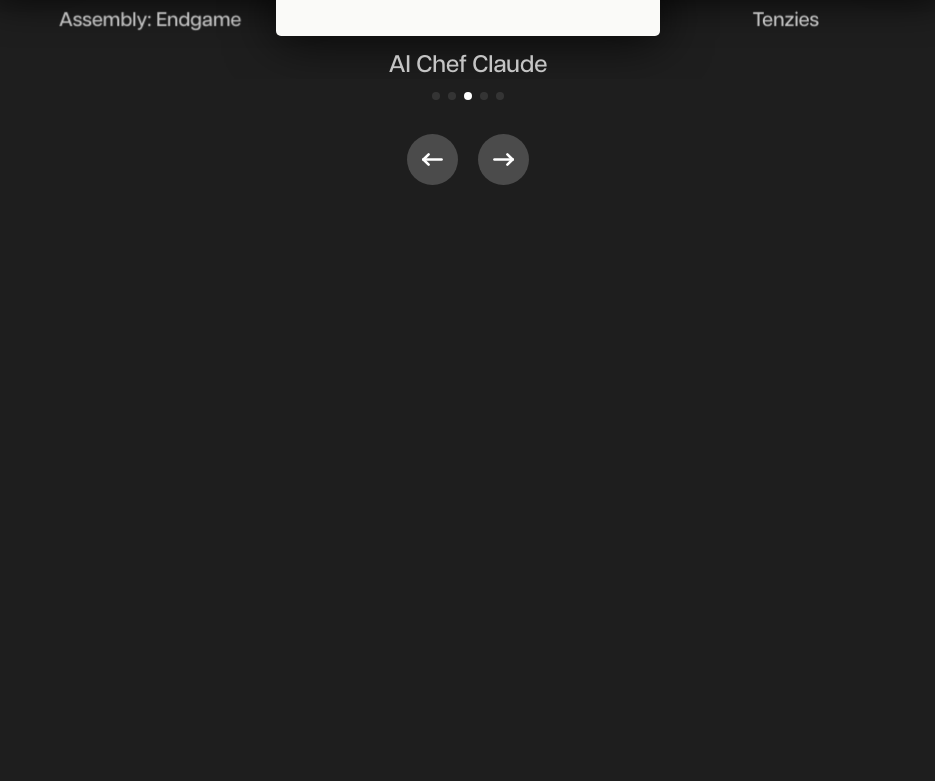
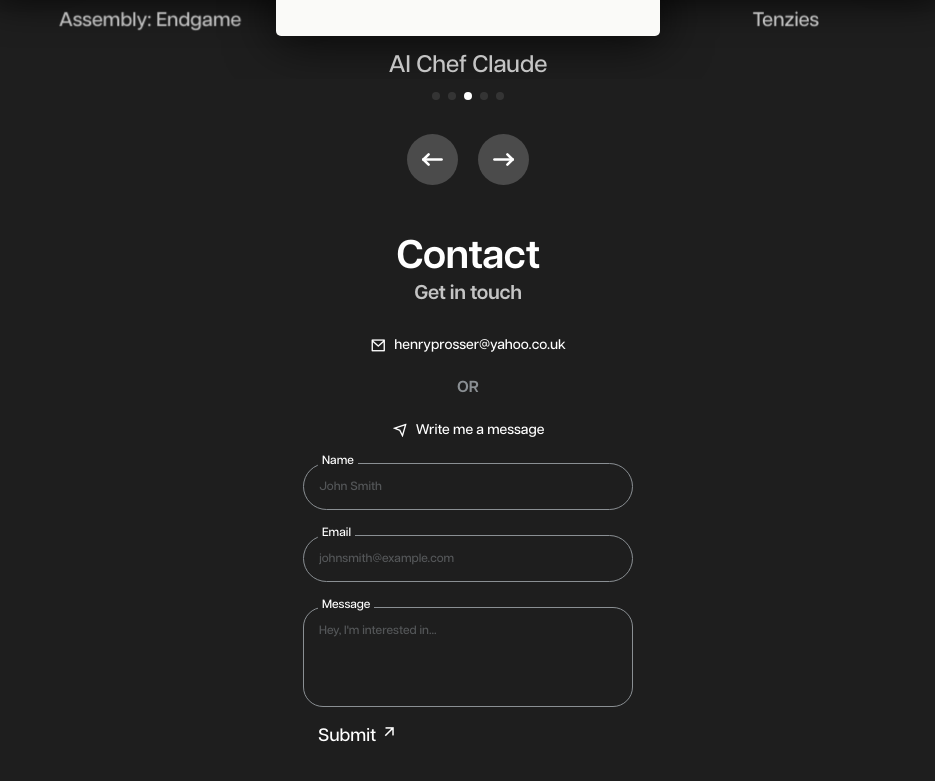
Before and after one commit to henryprosser/henryprosser-old-portfolio, a React (Vite) app: page / in a window 1280 px wide. Shown: the part 3449-4230 px from the top of the page, without its empty margins (172-1107 px from the left). Before the commit the page ends 3650 px from the top, so only its background shows below. Built offline with nearby package versions, Linux system fonts and the light colour scheme.

Commit message:
Integrate contact section and styles

```diff
--- a/src/App.jsx
+++ b/src/App.jsx
@@ -4,6 +4,7 @@
 import Qualifications from "./components/Qualifications";
 import Skills from "./components/Skills";
 import Portfolio from "./components/Portfolio";
+import Contact from "./components/Contact";
 
 export default function App() {
   return (
@@ -15,6 +16,7 @@
         <Qualifications />
         <Skills />
         <Portfolio />
+        <Contact />
       </main>
     </>
   );
--- /dev/null
+++ b/src/components/Contact.jsx
@@ -0,0 +1,87 @@
+import { useState } from "react";
+
+export default function Contact() {
+  const [formData, setFormData] = useState({
+    name: "",
+    email: "",
+    message: "",
+  });
+
+  const handleChange = (e) => {
+    setFormData({ ...formData, [e.target.name]: e.target.value });
+  };
+
+  const handleSubmit = (e) => {
+    e.preventDefault();
+    console.log("Form submitted:", formData);
+  };
+
+  return (
+    <section className="contact section">
+      <h2 className="section__title" id="contact__title">
+        Contact
+      </h2>
+      <h3 className="section__subtitle">Get in touch</h3>
+      <div className="contact__container container grid">
+        <div className="contact__method-group">
+          <i className="ri-mail-line"></i>
+          <h4 className="contact__method-data">
+            <a href="mailto:henryprosser@yahoo.co.uk">
+              henryprosser@yahoo.co.uk
+            </a>
+          </h4>
+        </div>
+        <p className="contact__or">OR</p>
+        <div className="contact__method-group">
+          <i className="ri-send-plane-line"></i>
+          <h4 className="contact__method-data">Write me a message</h4>
+        </div>
+
+        <form className="contact__form" onSubmit={handleSubmit}>
+          <div className="input__group">
+            <label htmlFor="name">Name</label>
+            <input
+              type="text"
+              id="name"
+              name="name"
+              value={formData.name}
+              onChange={handleChange}
+              placeholder="John Smith"
+              required
+            />
+          </div>
+
+          <div className="input__group">
+            <label htmlFor="email">Email</label>
+            <input
+              type="email"
+              id="email"
+              name="email"
+              value={formData.email}
+              onChange={handleChange}
+              placeholder="johnsmith@example.com"
+              required
+            />
+          </div>
+
+          <div className="input__group">
+            <label htmlFor="message">Message</label>
+            <textarea
+              id="message"
+              name="message"
+              value={formData.message}
+              onChange={handleChange}
+              placeholder="Hey, I'm interested in..."
+              required
+            ></textarea>
+          </div>
+
+          <button type="submit" className="contact__submit">
+            Submit
+            <i className="ri-arrow-right-up-line" id="submit__arrow"></i>
+          </button>
+        </form>
+      </div>
+    </section>
+  );
+}
--- a/src/index.css
+++ b/src/index.css
@@ -28,6 +28,7 @@
 
   /*========== Font and typography ==========*/
   /*.5rem = 8px | 1rem = 16px ...*/
+  /* Desktop */
   --body-font: "Articulat CF", sans-serif;
   --h1-font-size: 6rem;
   --h2-font-size: 5rem;
@@ -103,6 +104,15 @@
   font-weight: var(--font-demi-bold);
   padding-bottom: 1.875rem;
   letter-spacing: -0.4px;
+}
+
+.section__subtitle {
+  text-align: center;
+  font-size: 1.25rem;
+  font-weight: var(--font-demi-bold);
+  letter-spacing: -0.32px;
+  color: var(--secondary-color);
+  padding-bottom: 2rem;
 }
 
 /*=============== HEADER & NAV ===============*/
@@ -564,3 +574,155 @@
 .arrow-circle svg {
   color: white;
 }
+
+/*=============== CONTACT ===============*/
+#contact__title {
+  padding: 0;
+}
+
+.contact__method-group {
+  display: inline-flex;
+  align-items: center;
+  justify-content: center;
+  gap: 0.5rem;
+}
+
+.contact__method-data {
+  font-size: 0.875rem;
+  font-weight: var(--font-medium);
+}
+
+.contact__method-data a {
+  color: inherit;
+  transition: opacity 0.3s ease-in-out;
+}
+
+.contact__method-data a:hover {
+  opacity: 0.6;
+}
+
+.contact__or {
+  text-align: center;
+  font-weight: var(--font-demi-bold);
+  color: var(--tertiary-color);
+  font-size: 1rem;
+}
+
+.contact__title {
+  font-size: 2rem;
+  margin-bottom: 10px;
+}
+
+.contact__subtitle {
+  font-size: 1.2rem;
+  color: var(--secondary-color);
+  margin-bottom: 20px;
+}
+
+.contact__form {
+  width: min(90%, 330px);
+  margin: 0 auto;
+}
+
+.input__group {
+  position: relative;
+  margin-bottom: 25px;
+  display: flex;
+  flex-direction: column;
+  width: 100%;
+}
+
+.input__group label {
+  position: absolute;
+  top: -14.5px;
+  left: 15px;
+  font-size: 0.75rem;
+  font-weight: var(--font-medium);
+  background: var(--body-color);
+  padding: 4px;
+  color: var(--primary-color);
+}
+
+.input__group input,
+.input__group textarea {
+  width: 100%;
+  max-width: 100%; /* Prevents unwanted shrinking */
+  min-width: 200px; /* Ensures minimum width for small screens */
+  padding: 15px;
+  border: 1.5px solid var(--tertiary-color);
+  background: none;
+  border-radius: 32px;
+  outline: none;
+  font-family: var(--body-font);
+  font-size: 0.75rem;
+  color: var(--tertiary-color);
+  opacity: 1;
+}
+
+.input__group input:-webkit-autofill,
+.input__group textarea:-webkit-autofill {
+  background-color: var(--body-color) !important;
+  color: var(--tertiary-color) !important;
+  font-family: var(--body-font);
+  font-size: 0.75rem;
+  border: 1.5px solid var(--tertiary-color);
+  box-shadow: 0 0 0px 1000px var(--body-color) inset !important;
+  -webkit-text-fill-color: var(--tertiary-color) !important;
+}
+
+::placeholder {
+  font-family: var(--body-font);
+  font-size: 0.75rem;
+  color: var(--tertiary-color);
+  opacity: 0.5;
+}
+
+.input__group textarea {
+  border-radius: 20px;
+  height: 100px;
+  resize: none;
+}
+
+.input__group:last-of-type {
+  margin-bottom: 0;
+}
+
+.contact__submit {
+  width: 100%;
+  padding: 15px;
+  background: none;
+  border: none;
+  color: var(--primary-color);
+  font-size: 1.125rem;
+  cursor: pointer;
+  text-align: left;
+  position: relative;
+  display: flex;
+  align-items: center;
+  transition: all 0.3s ease-in-out;
+  overflow: hidden;
+}
+
+.contact__submit i {
+  transition: transform 0.3s ease-in-out;
+}
+
+/* Hover Effect */
+.contact__submit:hover {
+  color: var(--secondary-color);
+  transform: translateX(5px);
+}
+
+.contact__submit:hover i {
+  transform: translateX(5px);
+}
+
+/* Click Effect */
+.contact__submit:active {
+  transform: scale(0.95);
+}
+
+#submit__arrow {
+  margin-bottom: 8px;
+  margin-left: 4px;
+}
```
